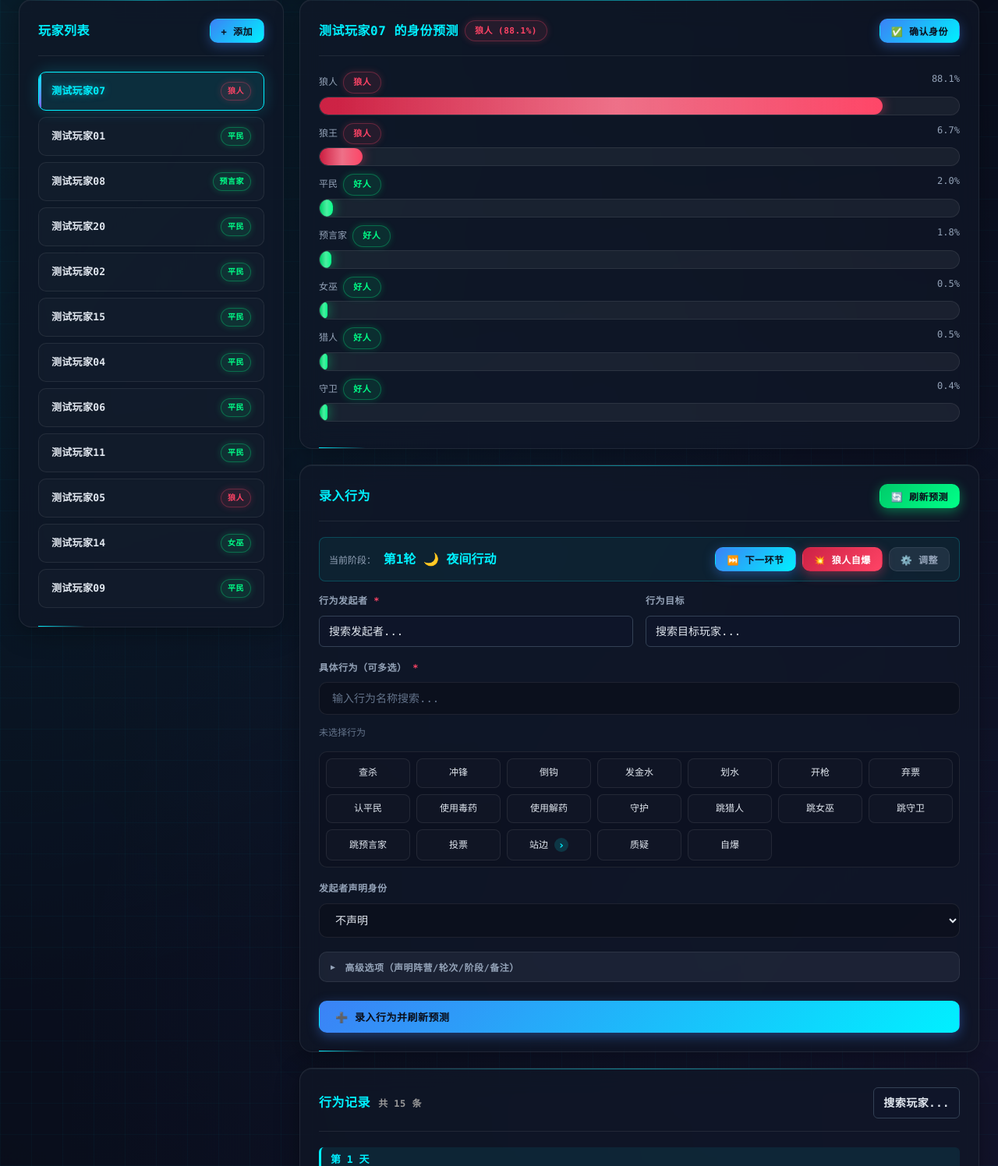
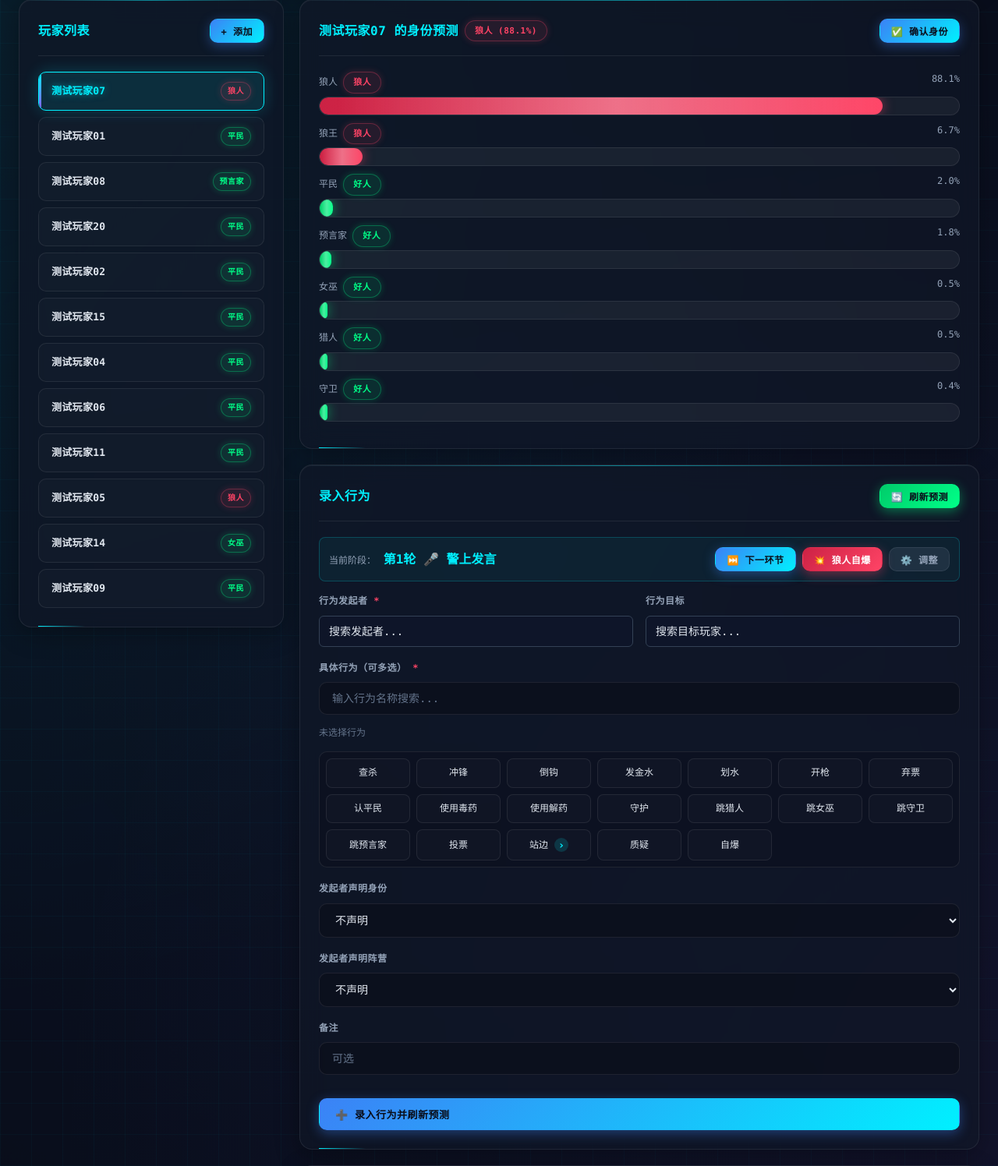
Before and after one commit to Wang-Xun-829/werewolf-identity-predictor, a Flask app: page /game/201 in a window 1280 px wide. Shown: the part 225-1721 px from the top of the page at 78% size. Run offline with Flask 3, Linux system fonts and the light colour scheme; data comes from the database, SQL or seed files in the repository; both versions use the stored data as it was after the commit; data that the repository does not hold is empty; some libraries are stand-ins or nearby versions.

Commit message:
流程优化与表单简化 - 去除夜间行动阶段（第一天从警上发言开始，之后从死讯公布开始） - 狼人自爆直接进入下一天阶段（不再经过夜间行动） - 第一天警上自爆后进入第二天退水自爆环节 - 行为录入表单移除轮次和阶段输入框（自动使用当前阶段） - 声明阵营和备注直接显示，不再折叠在高级选项中 - 新增确认身份功能（逻辑基点，触发回溯推断） - 玩家选择下拉框增加搜索功能 - 自动过流程阶段（下一环节/狼人自爆/手动调整） - 录入行为后保留行为发起者选择，方便连续录入

```diff
--- a/game_flow.py
+++ b/game_flow.py
@@ -23,9 +23,8 @@ from db import query_one, execute_write, ph
 # ============================================================
 # 阶段定义
 # ============================================================
-# 每一轮的标准阶段顺序（第一天）
+# 每一轮的标准阶段顺序（第一天，没有夜间行动）
 PHASE_FLOW_DAY1 = [
-    '夜间行动',      # 黑夜：狼人杀人、女巫用药、守卫守护、预言家查验
     '警上发言',      # 白天：竞选警长发言
     '警徽投票',      # 白天：投票选警长
     '死讯公布',      # 白天：法官宣布昨夜死讯
@@ -34,9 +33,8 @@ PHASE_FLOW_DAY1 = [
     '遗言',          # 白天：被放逐玩家留遗言
 ]
 
-# 第二天及以后的标准阶段顺序（没有警上发言和警徽投票）
+# 第二天及以后的标准阶段顺序（没有警上发言、警徽投票和夜间行动）
 PHASE_FLOW_NORMAL = [
-    '夜间行动',
     '死讯公布',
     '白天发言',
     '放逐投票',
@@ -82,7 +80,7 @@ def _get_game_state(game_id):
     if not game:
         return None
     return {
-        'phase': game['current_phase'] or '夜间行动',
+        'phase': game['current_phase'] or '警上发言',
         'round': game['current_round'] or 1,
         'sheriff_interrupted': game['sheriff_interrupted'] or 0,
     }
@@ -153,9 +151,9 @@ def advance_phase(game_id, pk_round=False):
         _update_game_state(game_id, next_phase, next_round)
         return get_current_phase(game_id)
 
-    # 特殊处理3：遗言后进入下一轮
+    # 特殊处理3：遗言后进入下一轮（下一轮从死讯公布开始，因为第一天已经过了）
     if current_phase == '遗言':
-        next_phase = '夜间行动'
+        next_phase = '死讯公布'
         next_round = current_round + 1
         _update_game_state(game_id, next_phase, next_round)
         return get_current_phase(game_id)
@@ -168,13 +166,6 @@ def advance_phase(game_id, pk_round=False):
         else:
             next_phase = '遗言'
             next_round = current_round
-        _update_game_state(game_id, next_phase, next_round)
-        return get_current_phase(game_id)
-
-    # 特殊处理5：夜间行动结束后，如果sheriff_interrupted=1，进入"退水自爆"环节
-    if current_phase == '夜间行动' and sheriff_interrupted:
-        next_phase = '退水自爆'
-        next_round = current_round
         _update_game_state(game_id, next_phase, next_round)
         return get_current_phase(game_id)
 
@@ -225,8 +216,8 @@ def wolf_self_explode(game_id):
 
     # 特殊情况1：第一天警上发言阶段，警徽未落地（还没到警徽投票）
     if current_round == 1 and current_phase == '警上发言' and not sheriff_interrupted:
-        # 直接进入黑夜，设置中断标志
-        next_phase = '夜间行动'
+        # 直接进入第二天的"退水自爆"环节（夜间行动不需要记录）
+        next_phase = '退水自爆'
         next_round = current_round + 1
         next_sheriff = 1  # 标记警上中断
         _update_game_state(game_id, next_phase, next_round, next_sheriff)
@@ -234,39 +225,18 @@ def wolf_self_explode(game_id):
 
     # 特殊情况2：处于"退水自爆"阶段，狼人再次自爆
     if current_phase == '退水自爆':
-        # 直接进入黑夜，清除中断标志（之后不再有警上发言）
-        next_phase = '夜间行动'
-        next_round = current_round + 1
+        # 直接进入第二天的"死讯公布"（夜间行动不需要记录，之后不再有警上发言）
+        next_phase = '死讯公布'
+        next_round = current_round
         next_sheriff = 0  # 清除中断标志，之后正常流程
         _update_game_state(game_id, next_phase, next_round, next_sheriff)
         return get_current_phase(game_id)
 
-    # 正常情况：直接进入下一个黑夜
-    next_phase = '夜间行动'
+    # 正常情况：直接进入下一天的"死讯公布"（夜间行动不需要记录）
+    next_phase = '死讯公布'
     next_round = current_round + 1
     _update_game_state(game_id, next_phase, next_round)
     return get_current_phase(game_id)
-
-
-def after_night_phase(game_id):
-    """夜间行动结束后，判断是否需要进入"退水自爆"环节
-
-    这个函数应该在夜间行动结束、推进到下一阶段时调用。
-    如果sheriff_interrupted=1，则进入"退水自爆"环节而不是死讯公布。
-
-    返回：
-        新的阶段信息
-    """
-    state = _get_game_state(game_id)
-    if not state:
-        return None
-
-    if state['sheriff_interrupted'] and state['phase'] == '夜间行动':
-        # 进入退水自爆环节
-        _update_game_state(game_id, '退水自爆', state['round'])
-        return get_current_phase(game_id)
-
-    return None
 
 
 def set_phase(game_id, phase, round_number=None):
@@ -293,8 +263,8 @@ def set_phase(game_id, phase, round_number=None):
 
 
 def init_game_phase(game_id):
-    """初始化新对局的阶段（第一轮夜间行动）"""
+    """初始化新对局的阶段（第一天从警上发言开始，夜间行动不需要记录）"""
     execute_write(
         f"UPDATE games SET current_phase = {ph()}, current_round = 1, sheriff_interrupted = 0 WHERE id = {ph()}",
-        ('夜间行动', game_id)
+        ('警上发言', game_id)
     )
--- a/static/js/game.js
+++ b/static/js/game.js
@@ -339,23 +339,14 @@ async function addBehavior() {
     const targetId = document.getElementById('behavior-target').value;
     const roleId = document.getElementById('behavior-role').value;
     const camp = document.getElementById('behavior-camp').value;
-    const round = document.getElementById('behavior-round').value;
-    const phase = document.getElementById('behavior-phase').value;
     const notes = document.getElementById('behavior-notes').value.trim();
 
     if (targetId) data.target_id = parseInt(targetId);
     if (roleId) data.actor_role_id = parseInt(roleId);
     if (camp) data.actor_camp = camp;
-    // 如果用户没有手动设置轮次，自动使用当前游戏轮次
-    if (round) {
-        data.round_number = parseInt(round);
-    } else if (currentGamePhase) {
+    // 自动使用当前游戏轮次和阶段
+    if (currentGamePhase) {
         data.round_number = currentGamePhase.round;
-    }
-    // 如果用户没有手动设置阶段，自动使用当前游戏阶段
-    if (phase) {
-        data.phase = phase;
-    } else if (currentGamePhase) {
         data.phase = currentGamePhase.phase;
     }
     if (notes) data.notes = notes;
@@ -1167,10 +1158,6 @@ async function loadCurrentPhase() {
         currentGamePhase = phase;  // 保存到全局变量
         document.getElementById('current-phase-display').textContent =
             '第' + phase.round + '轮 ' + phase.display;
-        const phaseSelect = document.getElementById('behavior-phase');
-        if (phaseSelect) {
-            phaseSelect.value = phase.phase;
-        }
     }
 }
 
--- a/templates/game.html
+++ b/templates/game.html
@@ -94,12 +94,6 @@
                     <option value="">不声明</option>
                 </select>
             </div>
-            <!-- 高级选项（默认折叠） -->
-            <div class="advanced-options">
-                <button type="button" class="btn btn-secondary btn-sm advanced-toggle" onclick="toggleAdvancedOptions()">
-                    <span class="toggle-icon">▶</span> 高级选项（声明阵营/轮次/阶段/备注）
-                </button>
-                <div class="advanced-content" id="advanced-content" style="display:none;">
             <div class="form-group">
                 <label>发起者声明阵营</label>
                 <select class="form-control" id="behavior-camp">
@@ -109,31 +103,9 @@
                     <option value="第三方">第三方</option>
                 </select>
             </div>
-                    <div class="form-row">
-                        <div class="form-group">
-                            <label>轮次</label>
-                            <input type="number" class="form-control" id="behavior-round" placeholder="第几天" min="1">
-                        </div>
-                        <div class="form-group">
-                            <label>阶段</label>
-                            <select class="form-control" id="behavior-phase">
-                                <option value="">不指定</option>
-                                <option value="夜间行动">夜间行动</option>
-                                <option value="警上发言">警上发言</option>
-                                <option value="警徽投票">警徽投票</option>
-                                <option value="死讯公布">死讯公布</option>
-                                <option value="白天发言">白天发言</option>
-                                <option value="PK发言">PK发言</option>
-                                <option value="放逐投票">放逐投票</option>
-                                <option value="遗言">遗言</option>
-                            </select>
-                        </div>
-                    </div>
             <div class="form-group">
                 <label>备注</label>
                 <input type="text" class="form-control" id="behavior-notes" placeholder="可选">
-                    </div>
-                </div>
             </div>
             <button class="btn btn-primary" style="width:100%;margin-top:12px;" onclick="addBehavior()">➕ 录入行为并刷新预测</button>
         </div>
@@ -355,7 +327,6 @@
         <div class="form-group">
             <label>选择阶段</label>
             <select class="form-control" id="adjust-phase-select">
-                <option value="夜间行动">🌙 夜间行动</option>
                 <option value="警上发言">🎤 警上发言</option>
                 <option value="警徽投票">🗳️ 警徽投票</option>
                 <option value="死讯公布">💀 死讯公布</option>
```
Also changed, not shown: error1.png, error2.png, error_screenshot.png (added), werewolf.db. Lines whose indentation alone changed are shown as unchanged.
